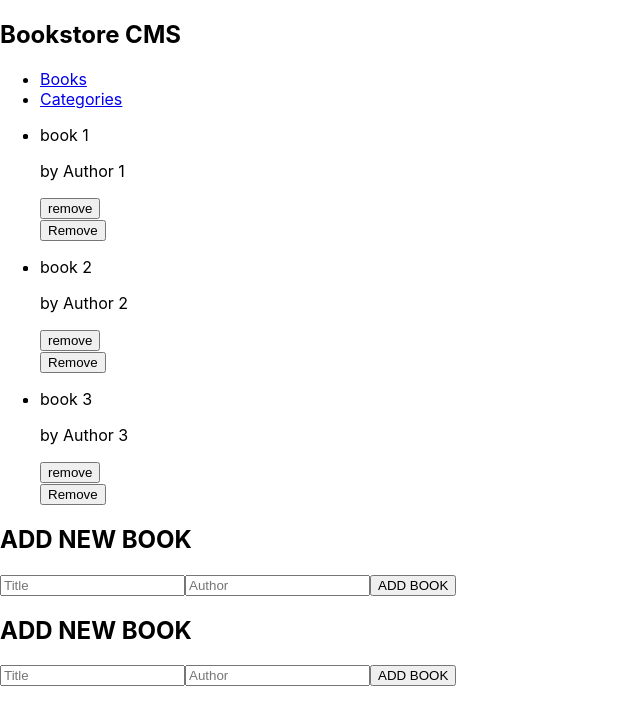
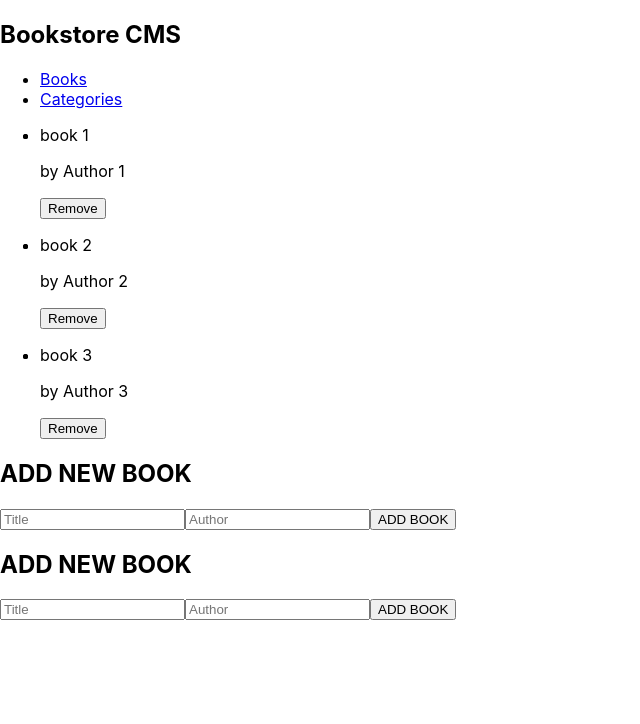
Before and after one commit to yusufyusie/Bookstore-CMS, a React (Create React App) app: page / in a window 1280 px wide. Shown: the top 724 px of the page, without its empty margins (0-640 px from the left). Built offline with nearby package versions, Linux system fonts and the light colour scheme.

Commit message:
Update book component to remove addtional button

```diff
--- a/src/components/Book.jsx
+++ b/src/components/Book.jsx
@@ -7,7 +7,6 @@ const Book = (props)=>{
         <li className="book">
             <p className="book-title">{title}</p>
             <p className="author-name">by {author}</p>
-            <button type="button">remove</button>
         </li>
     )
 };
```
